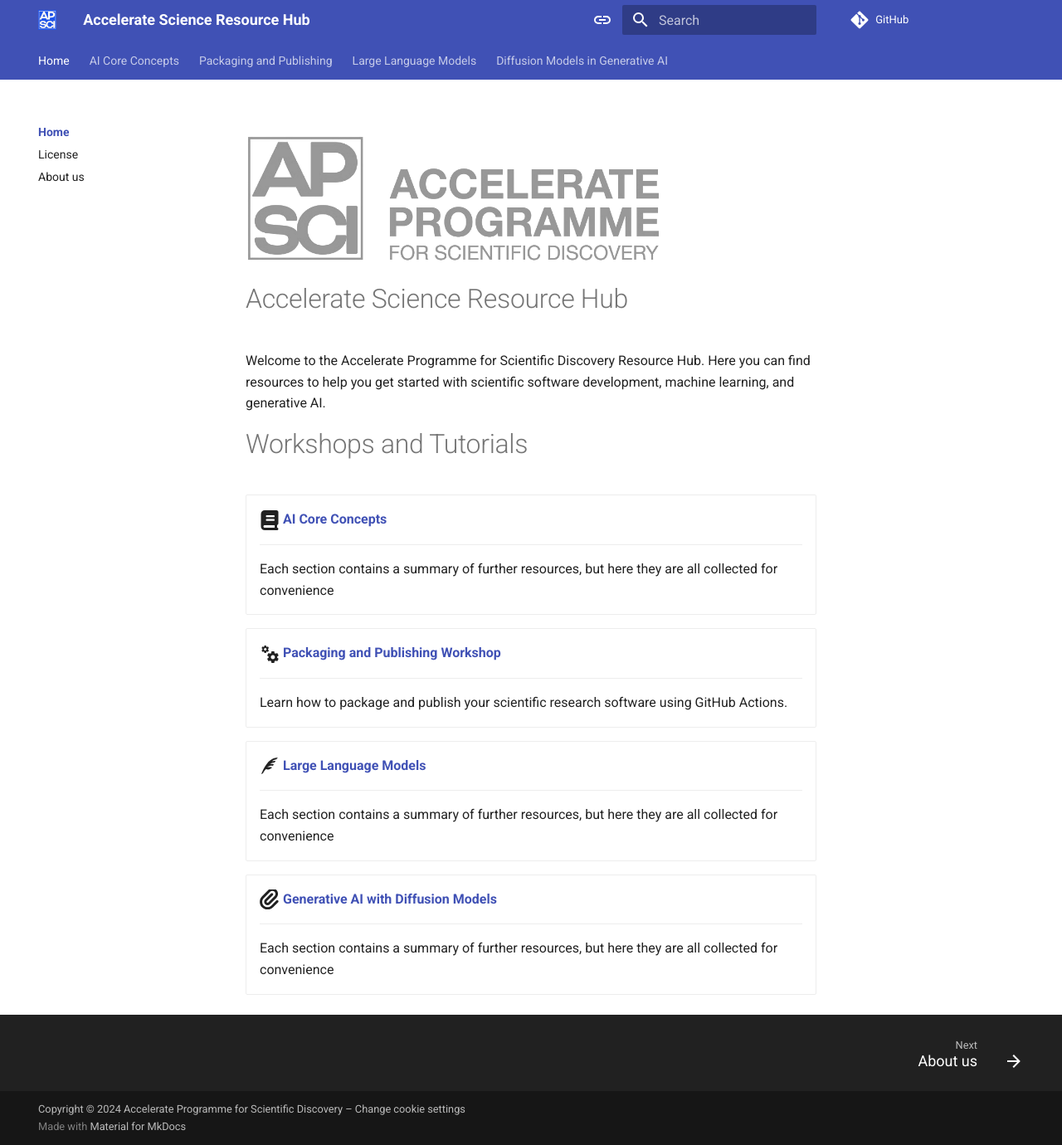
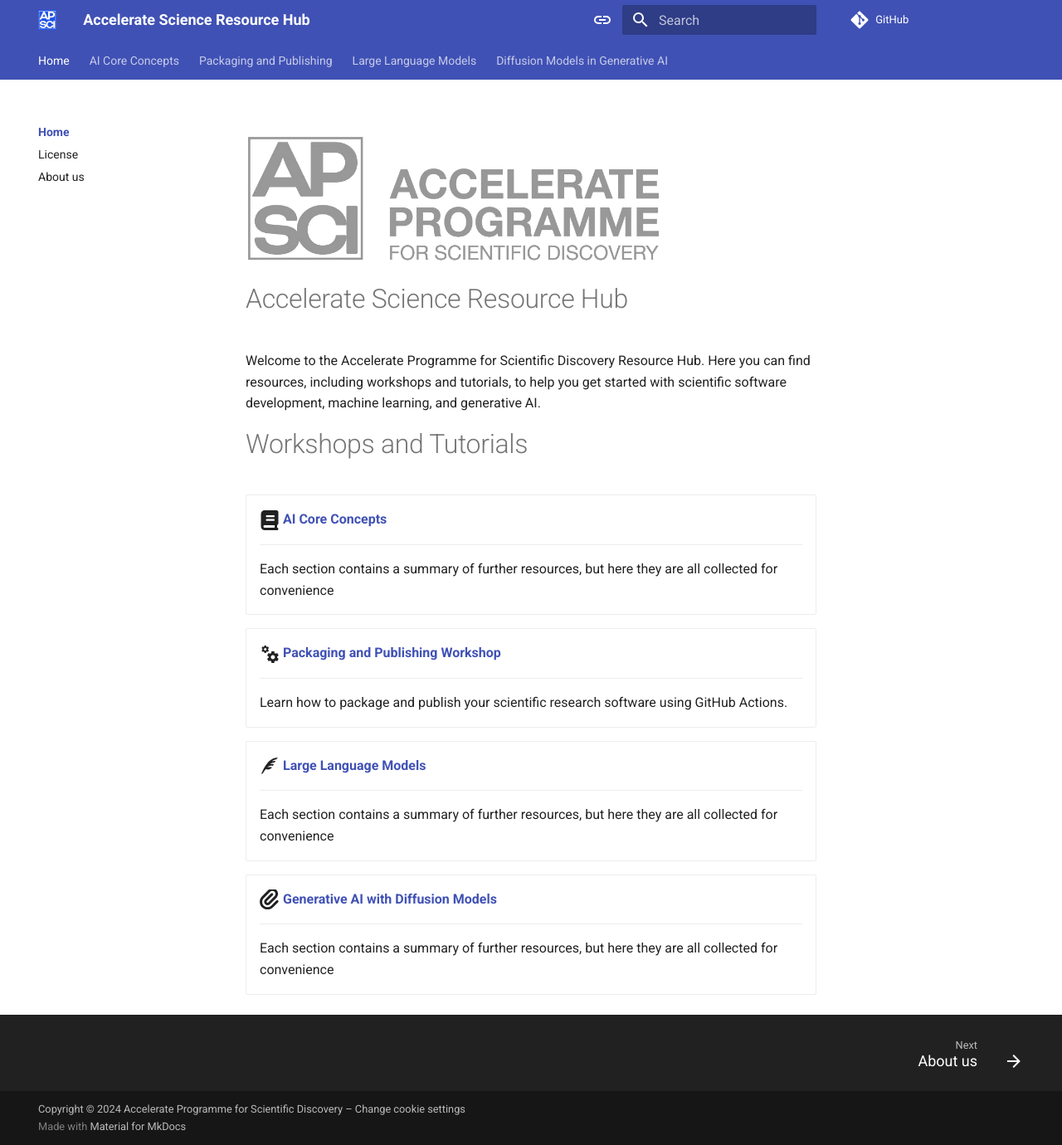
Before and after one commit to acceleratescience/workshops, an MkDocs documentation site: the page built from docs/index.md, in a window 1280 px wide and 1380 px high. Shown: the whole window at 83% size. Built offline with MkDocs 1.6.1 and Material for MkDocs 9.7.7, drawn with Linux system fonts in a browser that asks for light colours; comment, search, counter and statistics services are not loaded.

Commit message:
Update index.md

```diff
--- a/docs/index.md
+++ b/docs/index.md
@@ -4,7 +4,7 @@
 
 # Accelerate Science Resource Hub
 
-Welcome to the Accelerate Programme for Scientific Discovery Resource Hub. Here you can find resources to help you get started with scientific software development, machine learning, and generative AI.
+Welcome to the Accelerate Programme for Scientific Discovery Resource Hub. Here you can find resources, including workshops and tutorials, to help you get started with scientific software development, machine learning, and generative AI.
 
 
 # Workshops and Tutorials
```
